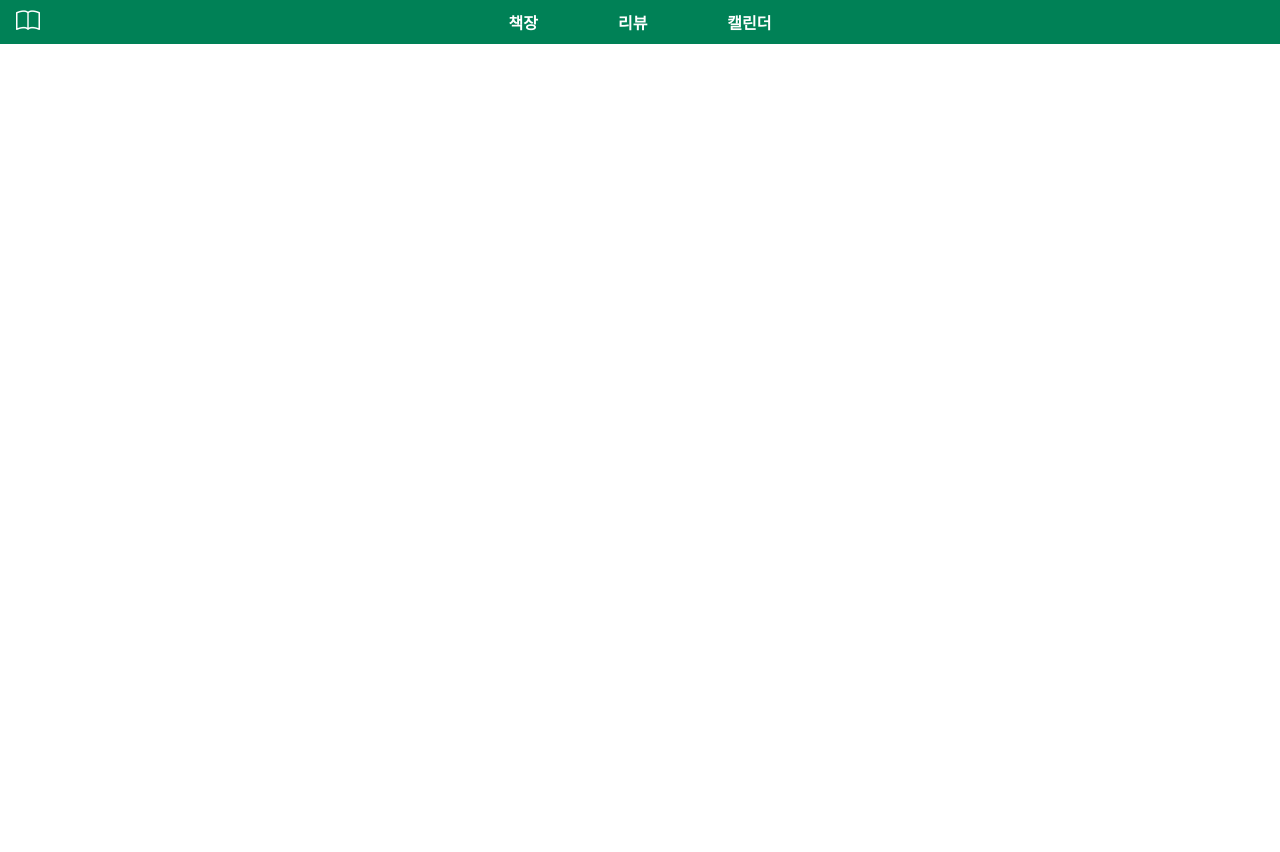
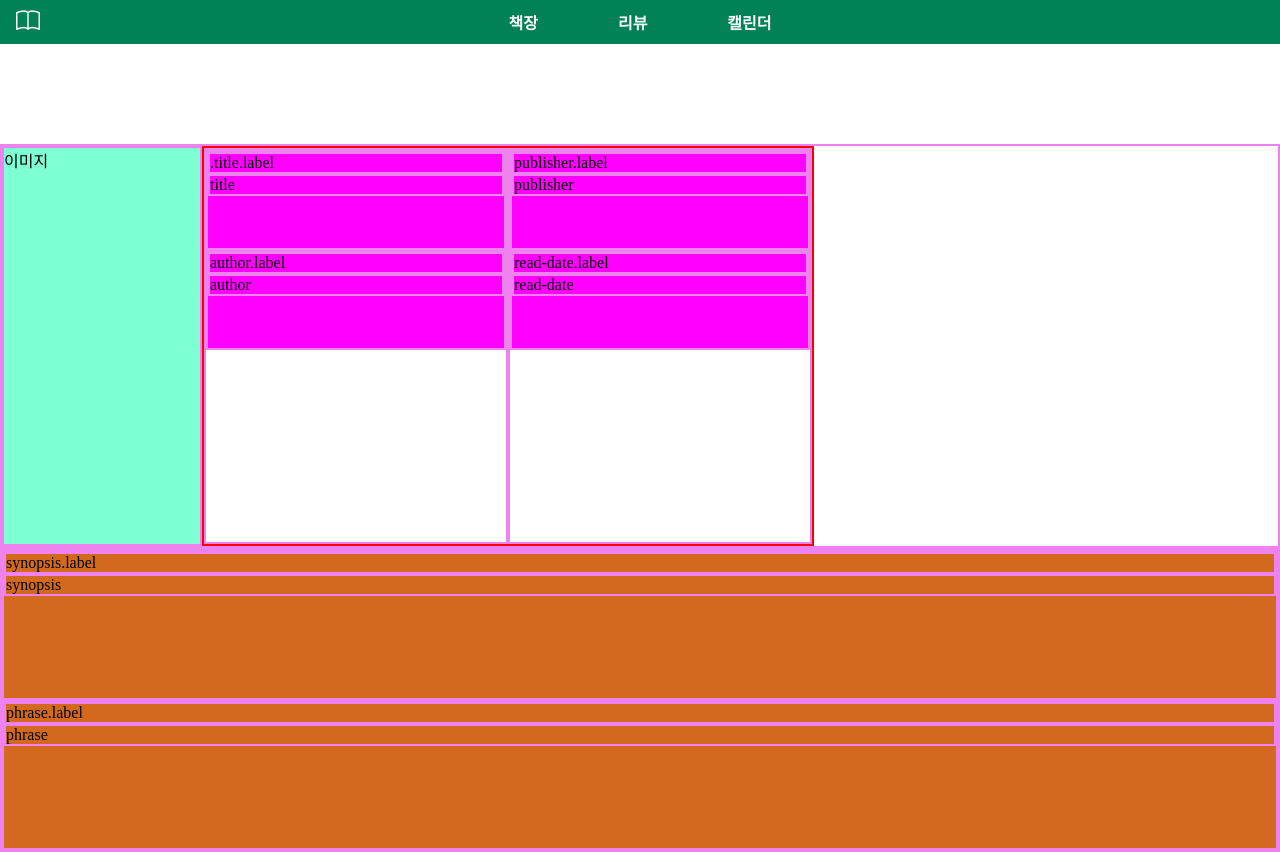
Before and after one commit to LO-VE-0/WSM_2316, a plain HTML site: page 20230601_bookreviewcalendar/review.html in a window 1280 px wide. Before the commit the page ends 800 px from the top, so only its background shows below. Drawn offline with nearby package versions, Linux system fonts and the light colour scheme.

Commit message:
Apply CSS flex Layout

```diff
--- a/20230601_bookreviewcalendar/css/review.css
+++ b/20230601_bookreviewcalendar/css/review.css
@@ -0,0 +1,60 @@
+main {
+    margin-top:calc(44px + 100px);
+}
+.container {
+    display: flex;
+}
+.info-groups {
+    border: 2px solid red;
+    flex-wrap: wrap;
+}
+
+.info,
+.review {
+    flex-direction: column;
+}
+.info-group {
+    flex-direction: column;
+}
+.reviews {
+    flex-direction: column;
+}
+.book-image {
+    width: 200px;
+    height: 400px;
+}
+.info {
+    width: 300px;
+    height: 100px;
+}
+.review {
+    height: 150px;
+}
+
+
+@media screen and (max-width:540px) {   /* 540px 이하의 너비이면 아래 스타일 적용 */
+    .image-info-groups {
+        flex-direction: column;
+    }
+    main {
+        margin-top:calc(44px + 40px);
+    }
+}
+
+
+/* delete me */
+main div {
+    border: 2px solid violet;
+}
+
+.book-image{
+    background-color: aquamarine;
+
+}
+.info {
+    background-color: magenta;
+
+}
+.review {
+    background-color: chocolate;
+}
--- a/20230601_bookreviewcalendar/review.html
+++ b/20230601_bookreviewcalendar/review.html
@@ -31,6 +31,68 @@
     </header>
 
     <main id="review">
+        <!-- .image-info-groups.container -->
+        <div class="image-info-groups container">
+            <div class="book-image">
+                이미지
+            </div>
+            <div class="info-groups container">
+                <div class="info-group container">
+                    <div class="info container">
+                        <div class="title label">
+                            .title.label
+                        </div>
+                        <div class="title">
+                            title
+                        </div>
+                    </div>
+                    <div class="info container">
+                        <div class="author label">
+                            author.label
+                        </div>
+                        <div class="author">
+                            author
+                        </div>
+                    </div>
+                </div>
+                <div class="info-group container">
+                    <div class="info container">
+                        <div class="publisher label">
+                            publisher.label
+                        </div>
+                        <div class="publisher">
+                            publisher
+                        </div>
+                    </div>
+                    <div class="info container">
+                        <div class="read-date label">
+                            read-date.label
+                        </div>
+                        <div class="read-date">
+                            read-date
+                        </div>
+                    </div>
+                </div>
+            </div>
+        </div>
+        <div class="reviews container">
+            <div class="review container">
+                <div class="synopsis label">
+                    synopsis.label
+                </div>
+                <div class="synopsis">
+                    synopsis
+                </div>
+            </div>
+            <div class="review container">
+                <div class="phrase label">
+                    phrase.label
+                </div>
+                <div class="phrase">
+                    phrase
+                </div>
+            </div>
+        </div>
 
     </main>
 
```
